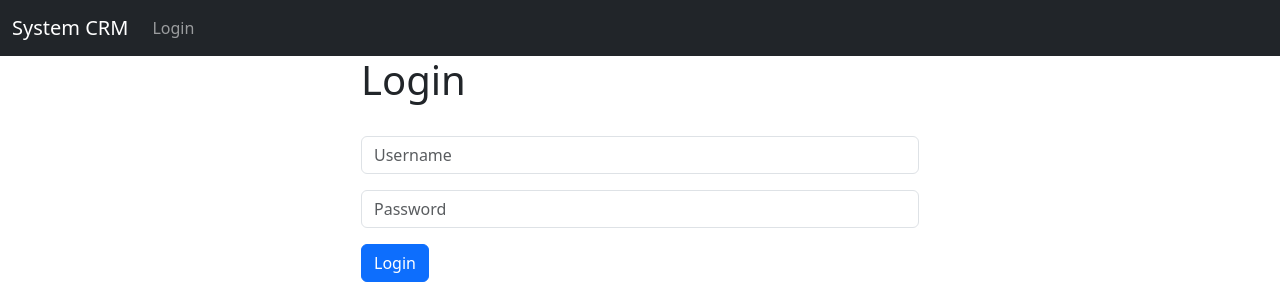
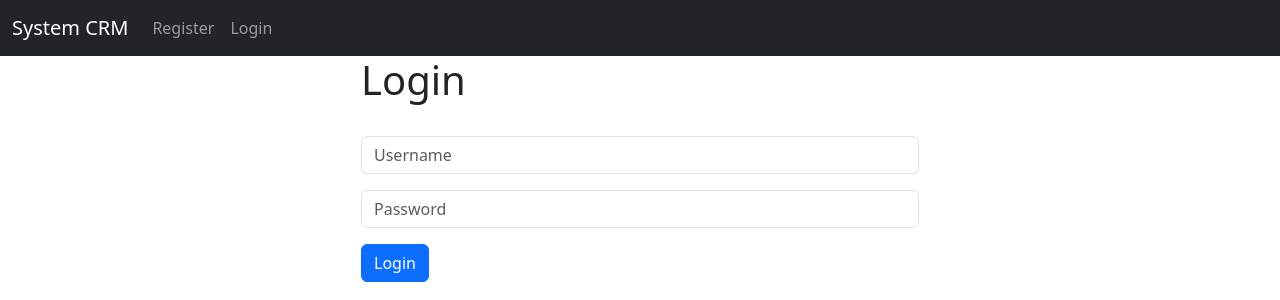
Before and after one commit to Mardoquel/project-impacta-crm, a Django app: page / in a window 1280 px wide. Shown: the top 300 px of the page. Run offline with Django 4.2, Linux system fonts and the light colour scheme.

Commit message:
adicionando link de tela de registro na barra de navegacao

```diff
--- a/projectcrm/templates/navigator-bar.html
+++ b/projectcrm/templates/navigator-bar.html
@@ -13,6 +13,9 @@
           </li>
           {% else %}
           <li class="nav-item">
+            <a class="nav-link" href="{% url 'register' %}">Register</a>
+          </li>
+          <li class="nav-item">
             <a class="nav-link" href="{% url 'home' %}">Login</a>
           </li>
           {% endif %}
```
